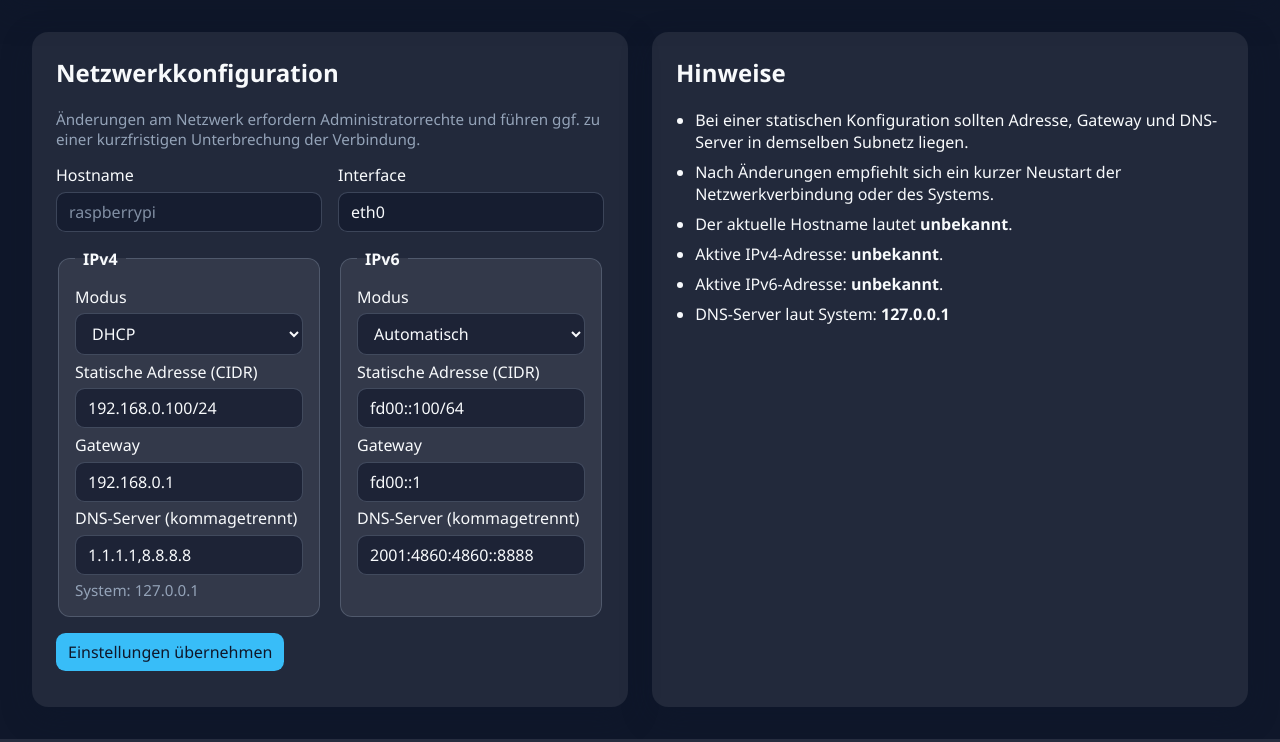
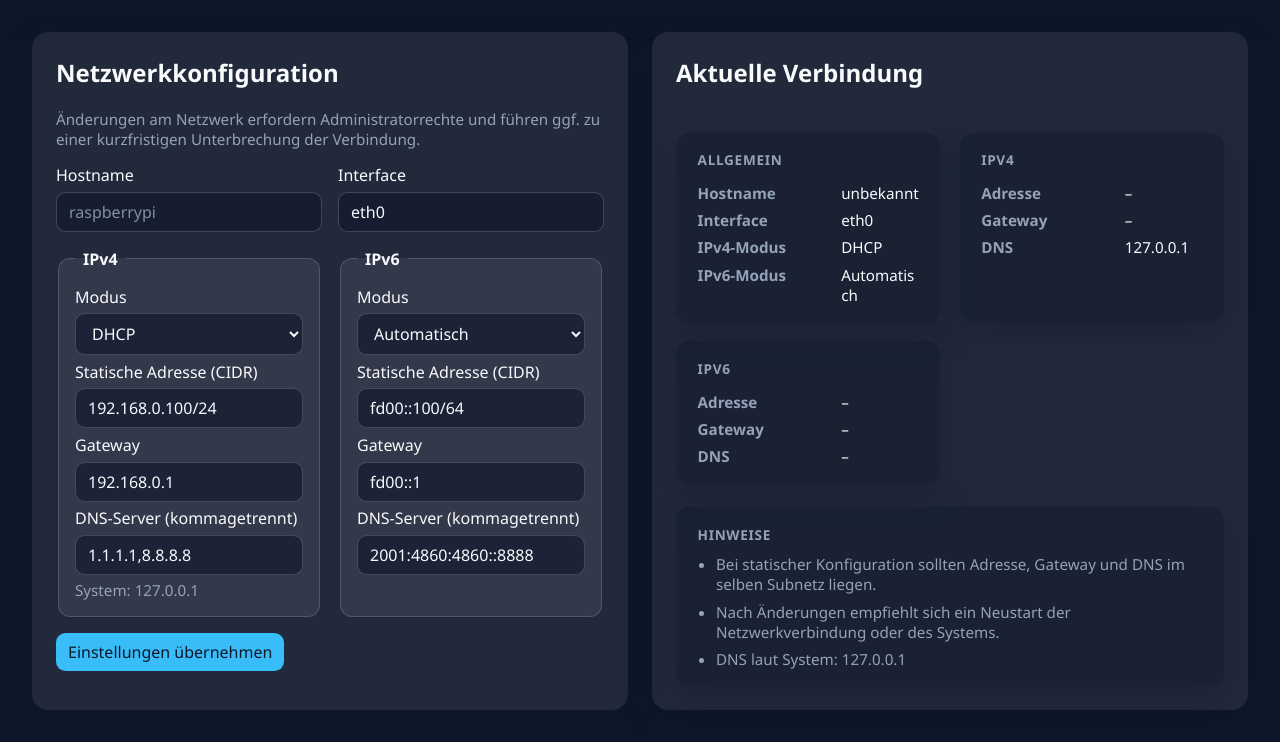
Before and after one commit to joni123467/Slideshow, a Flask app: page /network in a window 1280 px wide. Shown: the part 118-860 px from the top of the page. Run offline with Flask 2, Linux system fonts and the light colour scheme; a user stored in the database is signed in.

Commit message:
Refine network overview layout

```diff
--- a/slideshow/network.py
+++ b/slideshow/network.py
@@ -80,7 +80,8 @@ class NetworkManager:
         new_block: List[str] = []
         if config_lines:
             new_block.append(f"interface {interface}")
-            new_block.extend(config_lines)
+            indented = [f"    {line}" for line in config_lines]
+            new_block.extend(indented)
 
         with open("/etc/dhcpcd.conf", "w", encoding="utf-8") as fh:
             preserved = "".join(filtered).rstrip("\n")
--- a/slideshow/static/style.css
+++ b/slideshow/static/style.css
@@ -288,6 +288,88 @@ a {
 .system-card__meta {
   font-size: 0.85rem;
   color: var(--muted);
+}
+
+.network-overview {
+  display: flex;
+  flex-direction: column;
+  gap: 1.5rem;
+}
+
+.network-status {
+  display: grid;
+  gap: 1.2rem;
+  grid-template-columns: repeat(auto-fit, minmax(260px, 1fr));
+}
+
+.network-status__group {
+  background: var(--surface-strong);
+  border-radius: 0.85rem;
+  padding: 1.1rem 1.35rem;
+  box-shadow: var(--shadow);
+  display: flex;
+  flex-direction: column;
+  gap: 0.85rem;
+}
+
+.network-status__group h3 {
+  margin: 0;
+  font-size: 0.85rem;
+  text-transform: uppercase;
+  letter-spacing: 0.05em;
+  color: var(--muted);
+}
+
+.network-status__list {
+  margin: 0;
+  display: grid;
+  grid-template-columns: minmax(130px, max-content) minmax(0, 1fr);
+  row-gap: 0.45rem;
+  column-gap: 0.85rem;
+  font-size: 0.95rem;
+}
+
+.network-status__list dt {
+  font-weight: 600;
+  color: var(--muted);
+}
+
+.network-status__list dd {
+  margin: 0;
+  word-break: break-word;
+}
+
+.network-status__meta {
+  display: block;
+  margin-top: 0.25rem;
+  font-size: 0.85rem;
+  color: var(--muted);
+}
+
+.network-hints-card {
+  background: var(--surface-strong);
+  border-radius: 0.85rem;
+  padding: 1.1rem 1.35rem;
+  box-shadow: var(--shadow);
+}
+
+.network-hints-card h3 {
+  margin: 0 0 0.65rem;
+  font-size: 0.85rem;
+  text-transform: uppercase;
+  letter-spacing: 0.05em;
+  color: var(--muted);
+}
+
+.network-hints {
+  margin: 0;
+  padding-left: 1.15rem;
+  display: flex;
+  flex-direction: column;
+  gap: 0.45rem;
+  list-style: disc;
+  color: var(--muted);
+  font-size: 0.95rem;
 }
 
 .system-overview .system-usage {
--- a/slideshow/templates/network.html
+++ b/slideshow/templates/network.html
@@ -61,16 +61,63 @@
     </form>
   </article>
 
-  <article>
-    <h2>Hinweise</h2>
-    <ul class="hint-list">
-      <li>Bei einer statischen Konfiguration sollten Adresse, Gateway und DNS-Server in demselben Subnetz liegen.</li>
-      <li>Nach Änderungen empfiehlt sich ein kurzer Neustart der Netzwerkverbindung oder des Systems.</li>
-      <li>Der aktuelle Hostname lautet <strong>{{ current.hostname or config.network.hostname or 'unbekannt' }}</strong>.</li>
-      <li>Aktive IPv4-Adresse: <strong>{{ current.ipv4.address or 'unbekannt' }}</strong>{% if current.ipv4.router %}, Gateway: <strong>{{ current.ipv4.router }}</strong>{% endif %}.</li>
-      <li>Aktive IPv6-Adresse: <strong>{{ current.ipv6.address or 'unbekannt' }}</strong>{% if current.ipv6.router %}, Gateway: <strong>{{ current.ipv6.router }}</strong>{% endif %}.</li>
-      {% if current.dns %}<li>DNS-Server laut System: <strong>{{ current.dns | join(', ') }}</strong></li>{% endif %}
-    </ul>
+  <article class="network-overview">
+    <h2>Aktuelle Verbindung</h2>
+    {% set ipv4_mode_value = (current.ipv4.mode or config.network.ipv4.mode or 'dhcp') | lower %}
+    {% set ipv6_mode_value = (current.ipv6.mode or config.network.ipv6.mode or 'dhcp') | lower %}
+    <div class="network-status">
+      <section class="network-status__group">
+        <h3>Allgemein</h3>
+        <dl class="network-status__list">
+          <dt>Hostname</dt>
+          <dd>
+            {{ current.hostname or config.network.hostname or 'unbekannt' }}
+            {% if current.hostname and config.network.hostname and current.hostname != config.network.hostname %}
+              <span class="network-status__meta">Konfiguriert: {{ config.network.hostname }}</span>
+            {% endif %}
+          </dd>
+          <dt>Interface</dt>
+          <dd>{{ current.interface or config.network.interface or 'unbekannt' }}</dd>
+          <dt>IPv4-Modus</dt>
+          <dd>{{ {'dhcp': 'DHCP', 'static': 'Statisch'}[ipv4_mode_value] if ipv4_mode_value in ['dhcp', 'static'] else ipv4_mode_value|upper }}</dd>
+          <dt>IPv6-Modus</dt>
+          <dd>{{ {'dhcp': 'Automatisch', 'static': 'Statisch', 'disabled': 'Deaktiviert'}[ipv6_mode_value] if ipv6_mode_value in ['dhcp', 'static', 'disabled'] else ipv6_mode_value|upper }}</dd>
+        </dl>
+      </section>
+
+      <section class="network-status__group">
+        <h3>IPv4</h3>
+        <dl class="network-status__list">
+          <dt>Adresse</dt>
+          <dd>{{ current.ipv4.address or '–' }}</dd>
+          <dt>Gateway</dt>
+          <dd>{{ current.ipv4.router or '–' }}</dd>
+          <dt>DNS</dt>
+          <dd>{{ (current.ipv4.dns or []) | join(', ') or '–' }}</dd>
+        </dl>
+      </section>
+
+      <section class="network-status__group">
+        <h3>IPv6</h3>
+        <dl class="network-status__list">
+          <dt>Adresse</dt>
+          <dd>{{ current.ipv6.address or '–' }}</dd>
+          <dt>Gateway</dt>
+          <dd>{{ current.ipv6.router or '–' }}</dd>
+          <dt>DNS</dt>
+          <dd>{{ (current.ipv6.dns or []) | join(', ') or '–' }}</dd>
+        </dl>
+      </section>
+    </div>
+
+    <section class="network-hints-card">
+      <h3>Hinweise</h3>
+      <ul class="network-hints">
+        <li>Bei statischer Konfiguration sollten Adresse, Gateway und DNS im selben Subnetz liegen.</li>
+        <li>Nach Änderungen empfiehlt sich ein Neustart der Netzwerkverbindung oder des Systems.</li>
+        {% if current.dns %}<li>DNS laut System: {{ current.dns | join(', ') }}</li>{% endif %}
+      </ul>
+    </section>
   </article>
 </section>
 {% endblock %}
```
Also changed, not shown: slideshow/system.py (+139 -96 lines).
